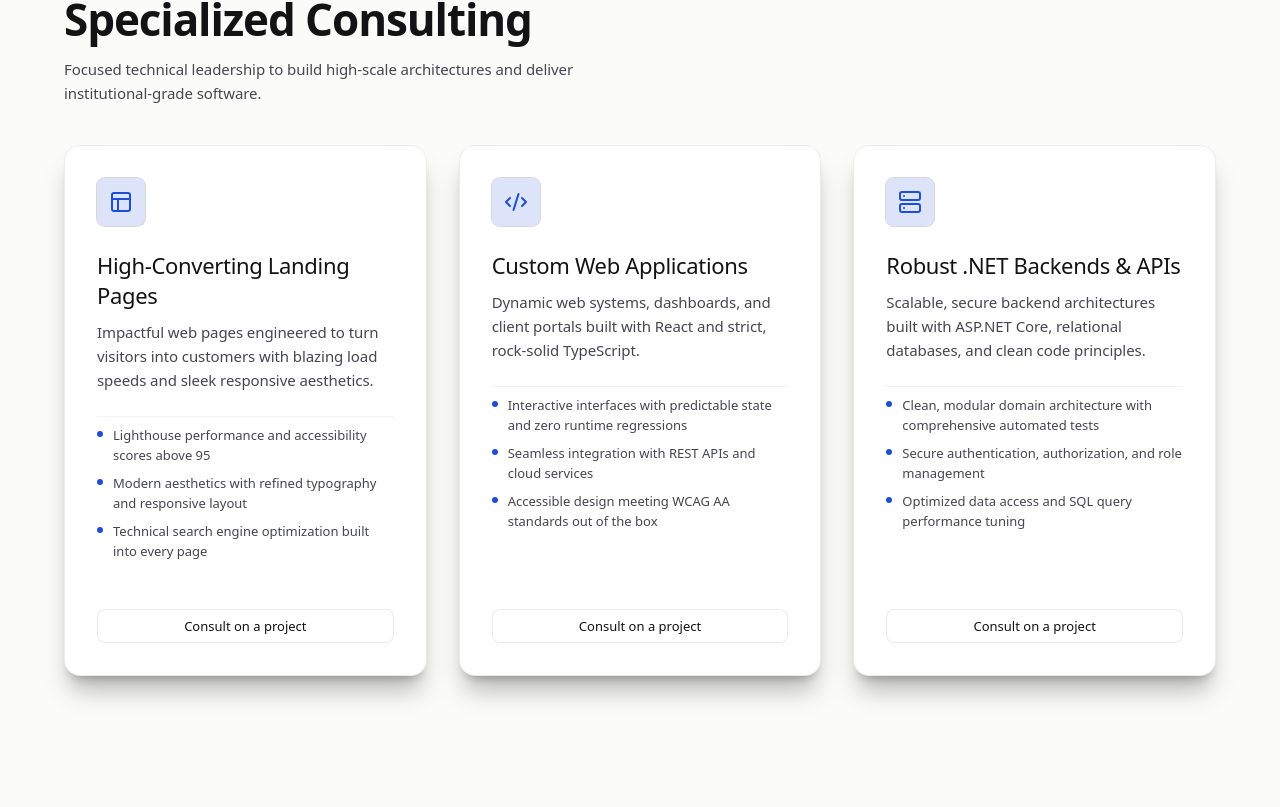
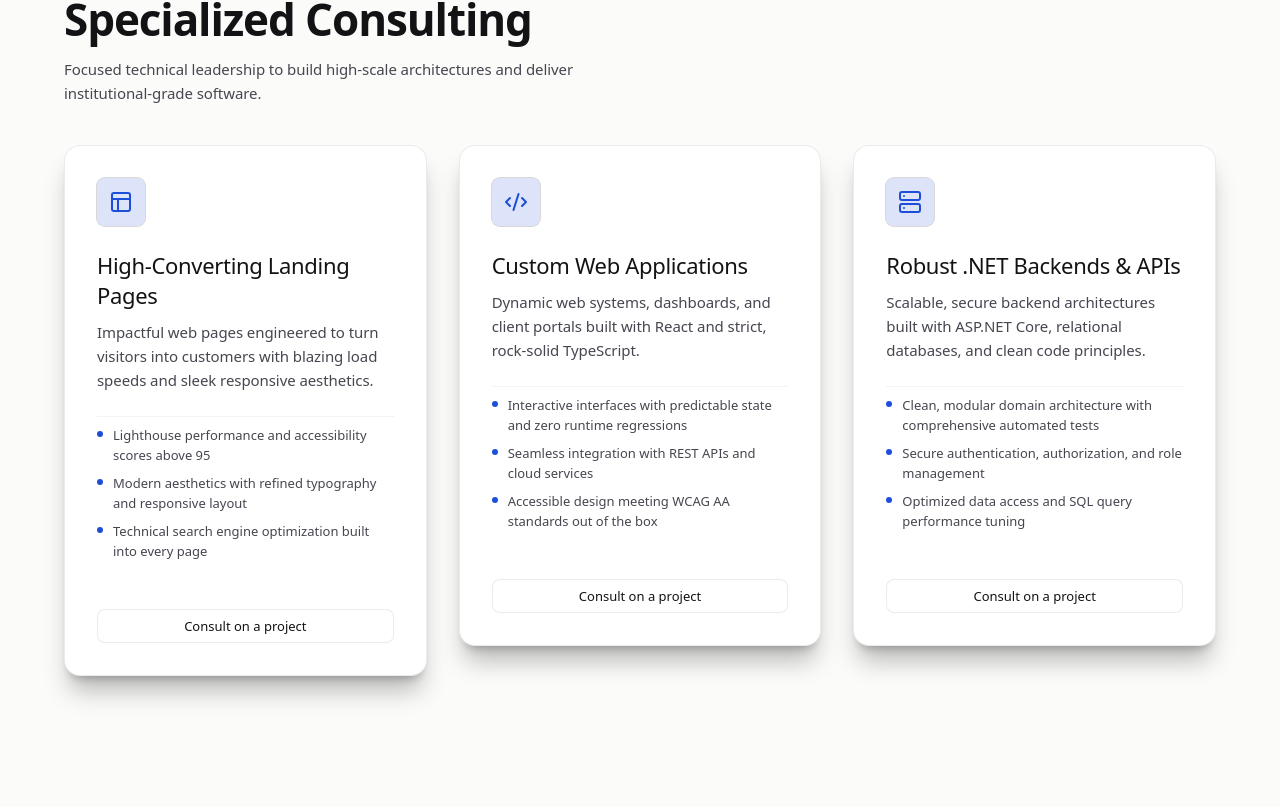
Before and after one commit to Darwinsalcie/Professional-Portfolio-2.0, a React (Vite) app: page /en in a window 1280 px wide. Shown: the part 1533-2340 px from the top of the page. Built offline with nearby package versions, Linux system fonts and the light colour scheme.

Commit message:
feat(motion): add subtle reveal and hover motion

```diff
--- a/package.json
+++ b/package.json
@@ -34,6 +34,7 @@
     "class-variance-authority": "^0.7.1",
     "clsx": "^2.1.1",
     "lucide-react": "^1.54.0",
+    "motion": "^14.1.0",
     "react": "^19.2.8",
     "react-dom": "^19.2.8",
     "react-hook-form": "^7.89.0",
--- a/src/app/providers.tsx
+++ b/src/app/providers.tsx
@@ -1,4 +1,5 @@
 import type { ReactNode } from 'react'
+import { MotionConfig } from 'motion/react'
 import { ThemeProvider } from '@/features/theme/ThemeProvider'
 
 export interface ProvidersProps {
@@ -6,5 +7,9 @@ export interface ProvidersProps {
 }
 
 export function Providers({ children }: ProvidersProps) {
-  return <ThemeProvider>{children}</ThemeProvider>
+  return (
+    <MotionConfig reducedMotion="user">
+      <ThemeProvider>{children}</ThemeProvider>
+    </MotionConfig>
+  )
 }
--- /dev/null
+++ b/src/components/Reveal.tsx
@@ -0,0 +1,39 @@
+import type { ReactNode } from 'react'
+import { motion, type HTMLMotionProps } from 'motion/react'
+import { cn } from '@/lib/cn'
+
+export interface RevealProps extends HTMLMotionProps<'div'> {
+  children: ReactNode
+  delay?: number
+  duration?: number
+  yOffset?: number
+}
+
+/**
+ * Scroll-triggered reveal wrapper respecting user reduced motion preferences.
+ */
+export function Reveal({
+  children,
+  className,
+  delay = 0,
+  duration = 0.45,
+  yOffset = 20,
+  ...props
+}: RevealProps) {
+  return (
+    <motion.div
+      initial={{ opacity: 0, y: yOffset }}
+      whileInView={{ opacity: 1, y: 0 }}
+      viewport={{ once: true, margin: '-40px' }}
+      transition={{
+        duration,
+        delay,
+        ease: [0.22, 1, 0.36, 1],
+      }}
+      className={cn(className)}
+      {...props}
+    >
+      {children}
+    </motion.div>
+  )
+}
--- a/src/components/ui/button.tsx
+++ b/src/components/ui/button.tsx
@@ -10,9 +10,9 @@ const buttonVariants = cva(
     variants: {
       variant: {
         primary:
-          'bg-accent text-on-accent rounded-control shadow-card hover:bg-accent-hover hover:text-on-accent active:scale-[0.99]',
+          'bg-accent text-on-accent rounded-control shadow-card hover:bg-accent-hover hover:text-on-accent hover:scale-[1.015] active:scale-[0.99]',
         ghost:
-          'bg-white/[0.04] backdrop-blur-xl text-fg rounded-control border border-hairline hover:bg-white/[0.08] hover:border-hairline-strong active:scale-[0.99]',
+          'bg-white/[0.04] backdrop-blur-xl text-fg rounded-control border border-hairline hover:bg-white/[0.08] hover:border-hairline-strong hover:scale-[1.015] active:scale-[0.99]',
         mono: 'font-mono text-label-code text-accent-fg hover:underline p-0 gap-1.5 focus-visible:outline-offset-1',
       },
       size: {
--- a/src/features/about/AboutSection.tsx
+++ b/src/features/about/AboutSection.tsx
@@ -2,6 +2,7 @@ import { Card } from '@/components/Card'
 import { Container } from '@/components/Container'
 import { Section } from '@/components/Section'
 import { IndexNumber } from '@/components/IndexNumber'
+import { Reveal } from '@/components/Reveal'
 import { Portrait } from './Portrait'
 import type { AboutContent, SiteMeta } from '@/types/content'
 
@@ -18,6 +19,7 @@ export function AboutSection({ about, meta }: AboutSectionProps) {
   return (
     <Section id="about" ariaLabelledby="about-heading" className="py-12 md:py-20">
       <Container>
+        <Reveal>
           <Card
             as="div"
             variant="panel"
@@ -70,6 +72,7 @@ export function AboutSection({ about, meta }: AboutSectionProps) {
               </div>
             </div>
           </Card>
+        </Reveal>
       </Container>
     </Section>
   )
--- a/src/features/case-study/CaseStudyDetail.tsx
+++ b/src/features/case-study/CaseStudyDetail.tsx
@@ -240,7 +240,7 @@ export function CaseStudyDetail({
             {prevProject ? (
               <Link
                 to={`/${locale}/work/${prevProject.slug}`}
-                className="group rounded-control border-hairline hover:border-accent bg-surface flex flex-1 items-center gap-4 border p-4 transition-colors"
+                className="group rounded-control border-hairline hover:border-hairline-strong bg-surface hover:bg-surface-hover flex flex-1 items-center gap-4 border p-4 transition-all hover:-translate-x-1"
               >
                 <ArrowLeft className="text-muted group-hover:text-accent-fg h-5 w-5 shrink-0 transition-colors" />
                 <div className="min-w-0">
@@ -259,7 +259,7 @@ export function CaseStudyDetail({
             {nextProject ? (
               <Link
                 to={`/${locale}/work/${nextProject.slug}`}
-                className="group rounded-control border-hairline hover:border-accent bg-surface flex flex-1 items-center justify-end gap-4 border p-4 text-right transition-colors"
+                className="group rounded-control border-hairline hover:border-hairline-strong bg-surface hover:bg-surface-hover flex flex-1 items-center justify-end gap-4 border p-4 text-right transition-all hover:translate-x-1"
               >
                 <div className="min-w-0">
                   <span className="text-label-caps text-subtle block font-mono uppercase">
--- a/src/features/contact/ContactSection.tsx
+++ b/src/features/contact/ContactSection.tsx
@@ -2,6 +2,7 @@ import { Card } from '@/components/Card'
 import { Container } from '@/components/Container'
 import { Section } from '@/components/Section'
 import { SectionHeader } from '@/components/SectionHeader'
+import { Reveal } from '@/components/Reveal'
 import { ContactForm } from './ContactForm'
 import { ContactLinks } from './ContactLinks'
 import type { ContactContent } from '@/types/content'
@@ -19,6 +20,7 @@ export function ContactSection({ contact }: ContactSectionProps) {
   return (
     <Section id="contact" ariaLabelledby="contact-heading" className="py-12 md:py-20">
       <Container>
+        <Reveal>
           <Card as="div" variant="panel" className="p-8 sm:p-12 md:p-16">
             <div className="grid grid-cols-1 items-start gap-10 lg:grid-cols-12 lg:gap-14">
               {/* Left 5 Cols: Context & Direct Lines */}
@@ -45,6 +47,7 @@ export function ContactSection({ contact }: ContactSectionProps) {
               </div>
             </div>
           </Card>
+        </Reveal>
       </Container>
     </Section>
   )
--- a/src/features/services/ServicesSection.tsx
+++ b/src/features/services/ServicesSection.tsx
@@ -1,6 +1,7 @@
 import { Container } from '@/components/Container'
 import { Section } from '@/components/Section'
 import { SectionHeader } from '@/components/SectionHeader'
+import { Reveal } from '@/components/Reveal'
 import { ServiceCard } from './ServiceCard'
 import type { ServiceItem, UiLabels } from '@/types/content'
 
@@ -17,6 +18,7 @@ export function ServicesSection({ services, ui, locale }: ServicesSectionProps)
   return (
     <Section id="services" ariaLabelledby="services-heading" className="py-12 md:py-20">
       <Container className="flex flex-col gap-10">
+        <Reveal>
           <SectionHeader
             titleId="services-heading"
             eyebrow={ui.servicesEyebrow}
@@ -24,15 +26,13 @@ export function ServicesSection({ services, ui, locale }: ServicesSectionProps)
             title={ui.servicesTitle}
             description={ui.servicesLede}
           />
+        </Reveal>
 
         <div className="grid grid-cols-1 gap-6 md:grid-cols-2 md:gap-8 xl:grid-cols-3">
-          {services.map((service) => (
-            <ServiceCard
-              key={service.id}
-              service={service}
-              locale={locale}
-              consultLabel={ui.consultCta}
-            />
+          {services.map((service, idx) => (
+            <Reveal key={service.id} delay={idx * 0.1}>
+              <ServiceCard service={service} locale={locale} consultLabel={ui.consultCta} />
+            </Reveal>
           ))}
         </div>
       </Container>
--- a/src/features/stack/StackSection.tsx
+++ b/src/features/stack/StackSection.tsx
@@ -1,6 +1,7 @@
 import { Container } from '@/components/Container'
 import { Section } from '@/components/Section'
 import { SectionHeader } from '@/components/SectionHeader'
+import { Reveal } from '@/components/Reveal'
 import { StackGroupCard } from './StackGroupCard'
 import type { StackGroup, UiLabels } from '@/types/content'
 
@@ -16,6 +17,7 @@ export function StackSection({ stack, ui }: StackSectionProps) {
   return (
     <Section id="stack" ariaLabelledby="stack-heading" className="py-12 md:py-20">
       <Container className="flex flex-col gap-10">
+        <Reveal>
           <SectionHeader
             titleId="stack-heading"
             eyebrow={ui.stackEyebrow}
@@ -23,10 +25,13 @@ export function StackSection({ stack, ui }: StackSectionProps) {
             title={ui.stackTitle}
             description={ui.stackLede}
           />
+        </Reveal>
 
         <div className="grid grid-cols-1 gap-6 md:grid-cols-2 md:gap-8 xl:grid-cols-3">
-          {stack.map((group) => (
-            <StackGroupCard key={group.id} group={group} />
+          {stack.map((group, idx) => (
+            <Reveal key={group.id} delay={idx * 0.1}>
+              <StackGroupCard group={group} />
+            </Reveal>
           ))}
         </div>
       </Container>
--- a/src/test/setup.ts
+++ b/src/test/setup.ts
@@ -8,3 +8,37 @@ expect.extend(matchers)
 afterEach(() => {
   cleanup()
 })
+
+// Polyfill IntersectionObserver for jsdom test environment used by motion whileInView
+if (typeof window !== 'undefined' && !('IntersectionObserver' in window)) {
+  class MockIntersectionObserver implements IntersectionObserver {
+    readonly root: Element | Document | null = null
+    readonly rootMargin: string = ''
+    readonly scrollMargin: string = ''
+    readonly thresholds: readonly number[] = []
+    disconnect(): void {
+      // noop
+    }
+    observe(): void {
+      // noop
+    }
+    takeRecords(): IntersectionObserverEntry[] {
+      return []
+    }
+    unobserve(): void {
+      // noop
+    }
+  }
+
+  Object.defineProperty(window, 'IntersectionObserver', {
+    writable: true,
+    configurable: true,
+    value: MockIntersectionObserver,
+  })
+
+  Object.defineProperty(globalThis, 'IntersectionObserver', {
+    writable: true,
+    configurable: true,
+    value: MockIntersectionObserver,
+  })
+}
```
Also changed, not shown: src/features/projects/ProjectsSection.tsx (+6 -2 lines), 1 other file (tests, documents, lock files or other folders). Lines whose indentation alone changed are shown as unchanged.
